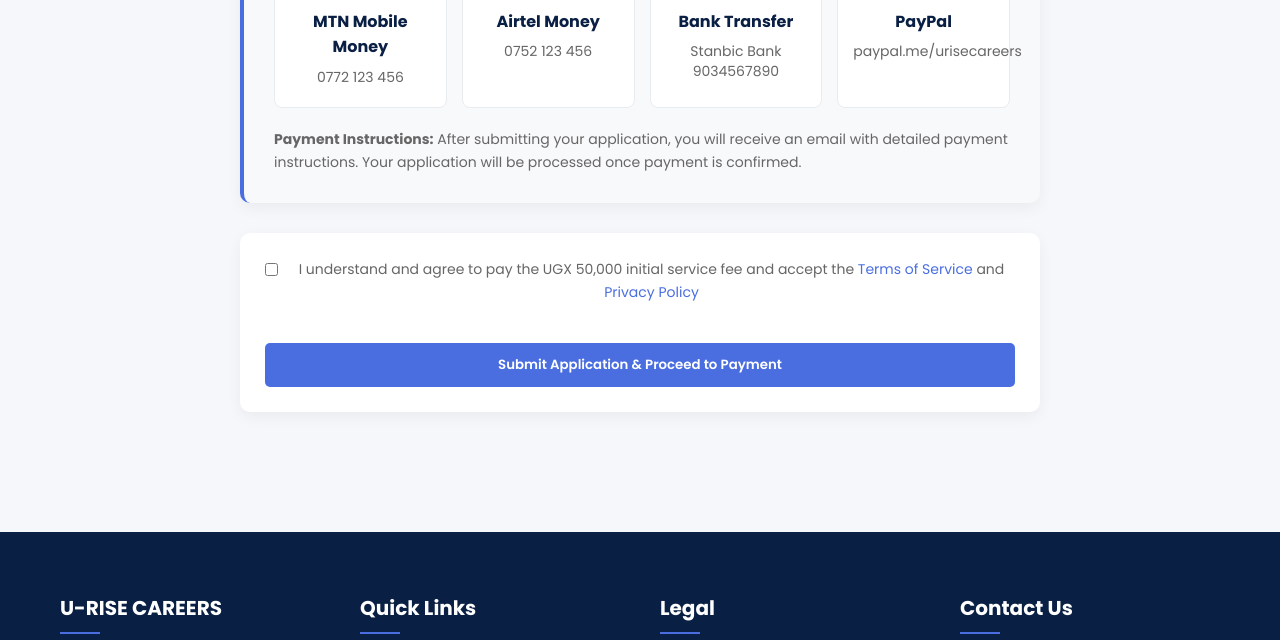
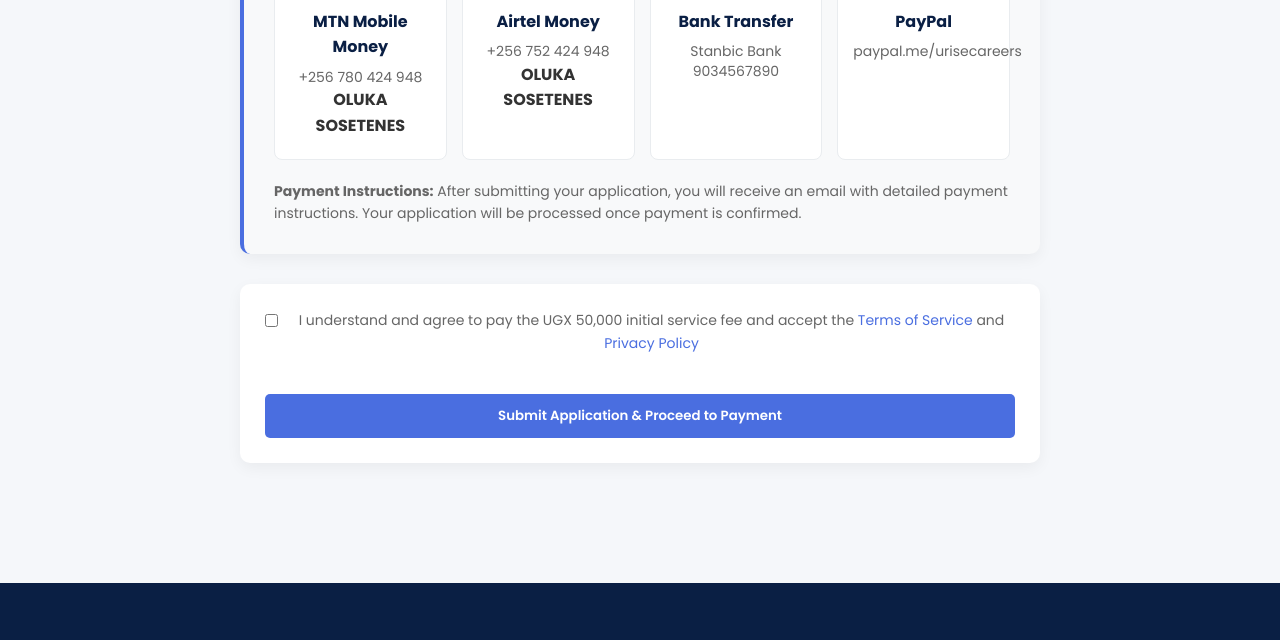
Before and after one commit to mafabidaniel23/u-rise, a plain HTML site: page index.htm in a window 1280 px wide. Shown: the part 5477-6117 px from the top of the page. Drawn offline with Linux system fonts and the light colour scheme.

Commit message:
Update index.htm

```diff
--- a/index.htm
+++ b/index.htm
@@ -1324,12 +1324,14 @@
                         <div class="payment-method">
                             <i class="fas fa-mobile-alt"></i>
                             <h5>MTN Mobile Money</h5>
-                            <p>0772 123 456</p>
+                            <p>+256 780 424 948</p>
+                            <h4>OLUKA SOSETENES</h4>
                         </div>
                         <div class="payment-method">
                             <i class="fas fa-money-bill-wave"></i>
                             <h5>Airtel Money</h5>
-                            <p>0752 123 456</p>
+                            <p>+256 752 424 948</p>
+                            <h4>OLUKA SOSETENES</h4>
                         </div>
                         <div class="payment-method">
                             <i class="fas fa-university"></i>
@@ -1400,7 +1402,7 @@
                 <div class="footer-column">
                     <h3>Contact Us</h3>
                     <p><i class="fas fa-map-marker-alt"></i> Kampala, Uganda</p>
-                    <p><i class="fas fa-phone"></i> +256 700 123 456</p>
+                    <p><i class="fas fa-phone"></i> +256 752 424 948</p>
                     <p><i class="fas fa-envelope"></i> Urisecareers@gmail.com</p>
                 </div>
             </div>
@@ -1459,7 +1461,7 @@
                 <h3>2. Fees and Payment Model</h3>
                 <p><strong>2.1 Initial Service Fee:</strong> Clients shall pay a flat fee of UGX 50,000 for basic services to initiate the career agency relationship. This fee is non-refundable.</p>
                 <p><strong>2.2 Success Fee:</strong> The primary fee structure is based on results. A success fee will become due and payable once the client is employed.</p>
-                <p><strong>2.3 Success Fee Rate:</strong> The success fee rate is defined in the client's separate service agreement but will be structured as a percentage of the client's salary over an initial period, for example, 10% for the first 6 months of employment.</p>
+                <p><strong>2.3 Success Fee Rate:</strong> A success fee of 20% will be deducted from your monthly salary for a period of six (6) months following your successful employment placement. This deduction represents the agreed service fee as outlined in the terms and conditions of your placement.</p>
 
                 <h3>3. Client Expectations and Guarantees</h3>
                 <p><strong>3.1 No Guarantee of Placement:</strong> The client acknowledges that U-RISE CAREERS is responsible for maximizing opportunity and preparation, but job placement is not guaranteed. Services are rendered to maximize the client's chances of success in a competitive environment.</p>
```
